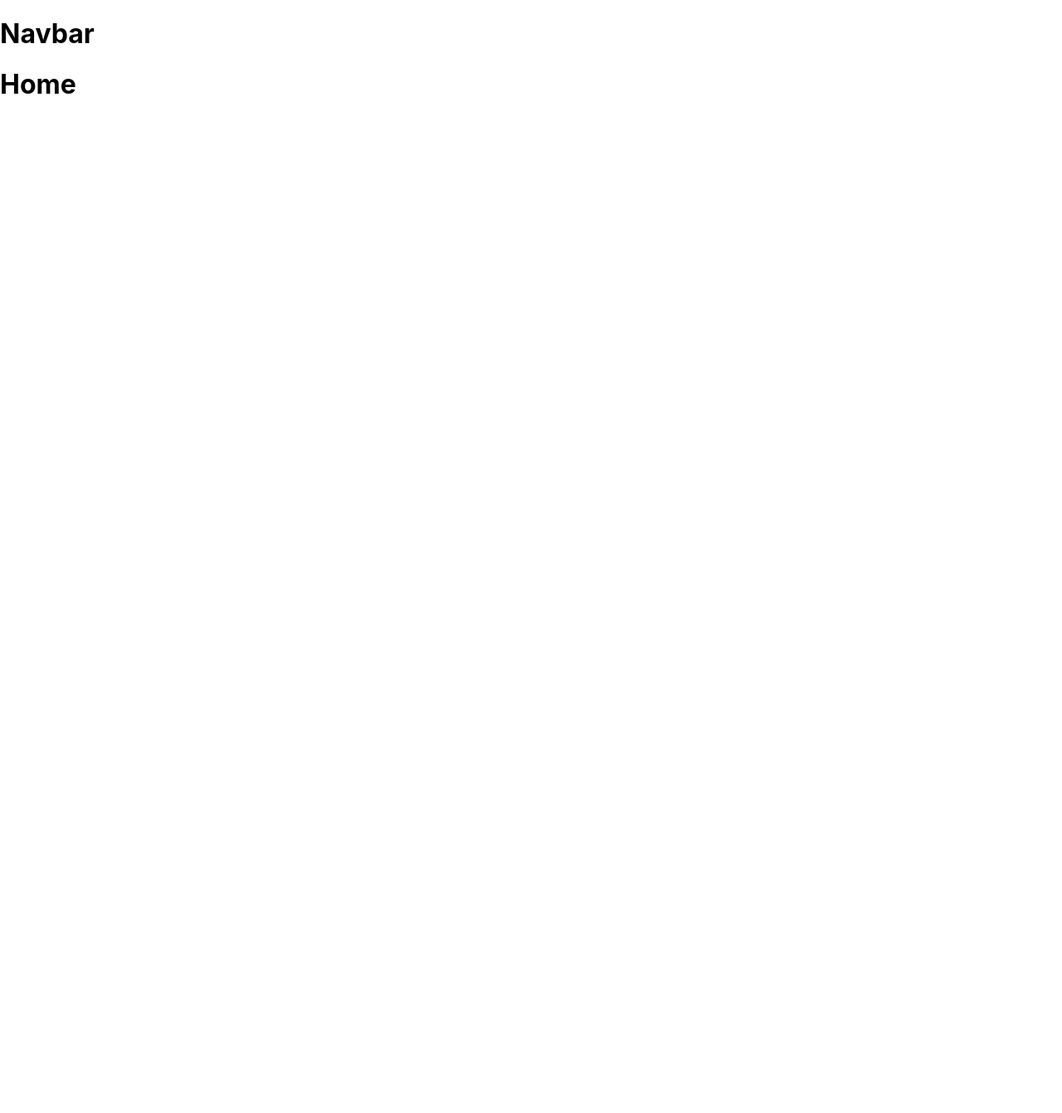
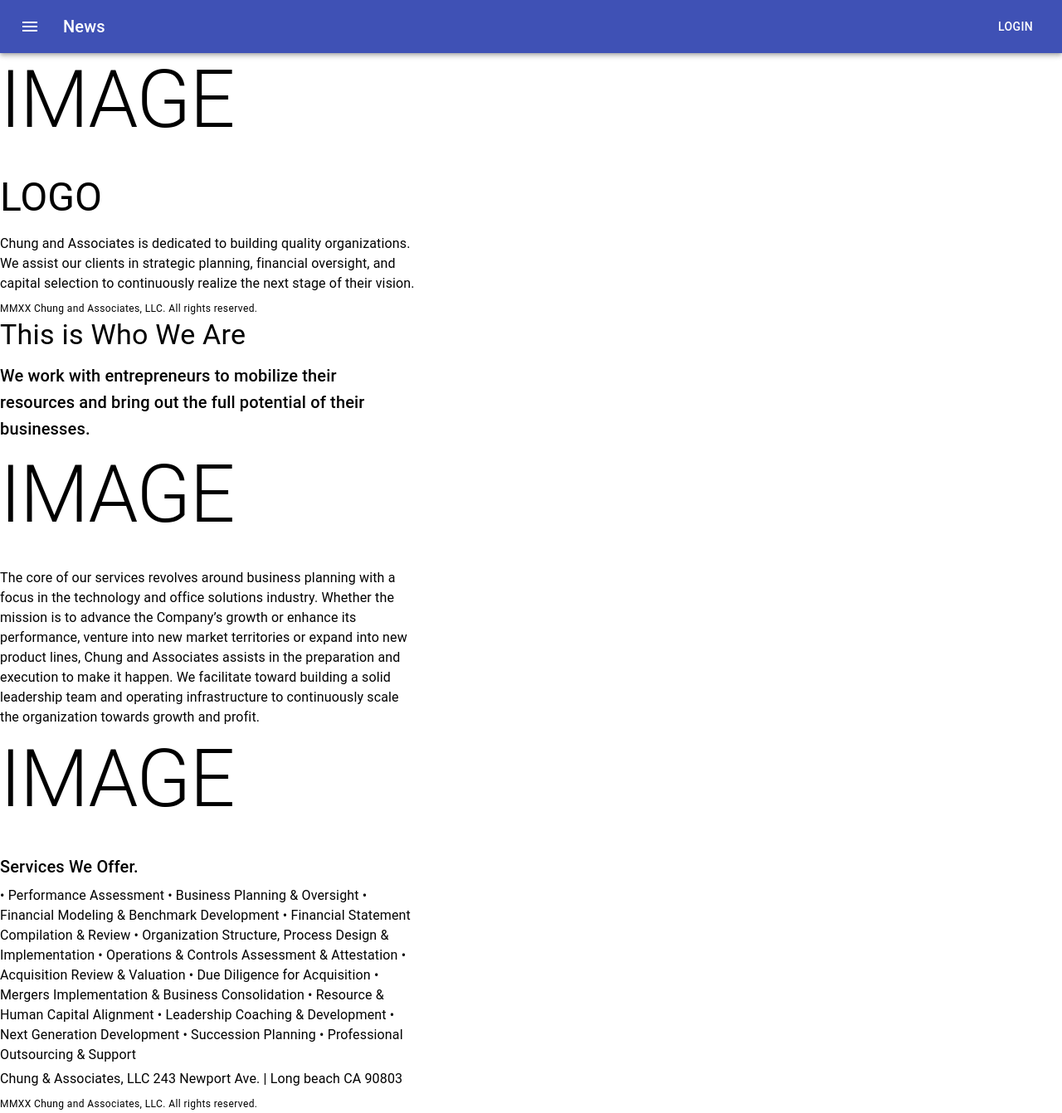
Before and after one commit to IsaacVon/ChungAndAssociates.com, a React (Create React App) app: page / in a window 1280 px wide. Shown: the whole page at 83% size. Before the commit the page ends 800 px from the top, so only its background shows below. Built offline with nearby package versions, Linux system fonts and the light colour scheme.

Commit message:
Initial commit for pages and components

```diff
--- a/package.json
+++ b/package.json
@@ -3,9 +3,12 @@
   "version": "0.1.0",
   "private": true,
   "dependencies": {
+    "@material-ui/core": "^4.11.0",
+    "@material-ui/icons": "^4.9.1",
     "@testing-library/jest-dom": "^4.2.4",
     "@testing-library/react": "^9.5.0",
     "@testing-library/user-event": "^7.2.1",
+    "material-ui": "^0.20.2",
     "react": "^16.13.1",
     "react-dom": "^16.13.1",
     "react-router-dom": "^5.2.0",
--- /dev/null
+++ b/src/components/footer.jsx
@@ -0,0 +1,25 @@
+import React from "react";
+import Typography from "@material-ui/core/Typography";
+import { makeStyles } from "@material-ui/core/styles";
+
+const useStyles = makeStyles({
+  root: {
+    width: "100%",
+    maxWidth: 500,
+  },
+});
+
+export default function Footer() {
+  const classes = useStyles();
+
+  return (
+    <div className={classes.root}>
+      <Typography variant="body1" gutterBottom>
+      Chung & Associates, LLC 243 Newport Ave. | Long beach CA 90803
+      </Typography>
+      <Typography variant="caption" gutterBottom>
+        MMXX Chung and Associates, LLC. All rights reserved.{" "}
+      </Typography>
+    </div>
+  );
+}
--- /dev/null
+++ b/src/components/home/about.jsx
@@ -0,0 +1,40 @@
+import React from "react";
+import Typography from "@material-ui/core/Typography";
+import { makeStyles } from "@material-ui/core/styles";
+
+const useStyles = makeStyles({
+  root: {
+    width: "100%",
+    maxWidth: 500,
+  },
+});
+
+export default function About() {
+  const classes = useStyles();
+
+  return (
+    <div className={classes.root}>
+      <Typography variant="h4" gutterBottom>
+        This is Who We Are
+      </Typography>
+      <Typography variant="h6" gutterBottom>
+        We work with entrepreneurs to mobilize their resources and bring out the
+        full potential of their businesses.
+      </Typography>
+
+      <Typography variant="h1" gutterBottom>
+        IMAGE
+      </Typography>
+      <Typography variant="body1" gutterBottom>
+        The core of our services revolves around business planning with a focus
+        in the technology and office solutions industry. Whether the mission is
+        to advance the Company’s growth or enhance its performance, venture into
+        new market territories or expand into new product lines, Chung and
+        Associates assists in the preparation and execution to make it happen.
+        We facilitate toward building a solid leadership team and operating
+        infrastructure to continuously scale the organization towards growth and
+        profit.{" "}
+      </Typography>
+    </div>
+  );
+}
--- /dev/null
+++ b/src/components/home/main.jsx
@@ -0,0 +1,34 @@
+import React from "react";
+import Typography from "@material-ui/core/Typography";
+import { makeStyles } from "@material-ui/core/styles";
+
+const useStyles = makeStyles({
+  root: {
+    width: "100%",
+    maxWidth: 500,
+  },
+});
+
+export default function Main() {
+  const classes = useStyles();
+
+  return (
+    <div className={classes.root}>
+      <Typography variant="h1" gutterBottom>
+        IMAGE
+      </Typography>{" "}
+      <Typography variant="h3" gutterBottom>
+        LOGO
+      </Typography>
+      <Typography variant="body1" gutterBottom>
+        Chung and Associates is dedicated to building quality organizations. We
+        assist our clients in strategic planning, financial oversight, and
+        capital selection to continuously realize the next stage of their
+        vision.
+      </Typography>
+      <Typography variant="caption" gutterBottom>
+        MMXX Chung and Associates, LLC. All rights reserved.{" "}
+      </Typography>
+    </div>
+  );
+}
--- /dev/null
+++ b/src/components/home/services.jsx
@@ -0,0 +1,28 @@
+import React from "react";
+import Typography from "@material-ui/core/Typography";
+import { makeStyles } from "@material-ui/core/styles";
+
+const useStyles = makeStyles({
+  root: {
+    width: "100%",
+    maxWidth: 500,
+  },
+});
+
+export default function Services() {
+  const classes = useStyles();
+
+  return (
+    <div className={classes.root}>
+      <Typography variant="h1" gutterBottom>
+        IMAGE
+      </Typography>{" "}
+      <Typography variant="h6" gutterBottom>
+      Services We Offer.
+      </Typography>
+      <Typography variant="body1" gutterBottom>
+      • Performance Assessment • Business Planning & Oversight • Financial Modeling & Benchmark Development • Financial Statement Compilation & Review • Organization Structure, Process Design & Implementation • Operations & Controls Assessment & Attestation • Acquisition Review & Valuation • Due Diligence for Acquisition • Mergers Implementation & Business Consolidation • Resource & Human Capital Alignment • Leadership Coaching & Development • Next Generation Development • Succession Planning • Professional Outsourcing & Support
+      </Typography>
+    </div>
+  );
+}
--- a/src/components/navBar.jsx
+++ b/src/components/navBar.jsx
@@ -1,5 +1,40 @@
-import React from "react";
+import React from 'react';
+import { makeStyles } from '@material-ui/core/styles';
+import AppBar from '@material-ui/core/AppBar';
+import Toolbar from '@material-ui/core/Toolbar';
+import Typography from '@material-ui/core/Typography';
+import Button from '@material-ui/core/Button';
+import IconButton from '@material-ui/core/IconButton';
+import MenuIcon from '@material-ui/icons/Menu';
 
-export default function Navbar() {
-  return <h1>Navbar</h1>;
+const useStyles = makeStyles((theme) => ({
+  root: {
+    flexGrow: 1,
+  },
+  menuButton: {
+    marginRight: theme.spacing(2),
+  },
+  title: {
+    flexGrow: 1,
+  },
+}));
+
+export default function ButtonAppBar() {
+  const classes = useStyles();
+
+  return (
+    <div className={classes.root}>
+      <AppBar position="static">
+        <Toolbar>
+          <IconButton edge="start" className={classes.menuButton} color="inherit" aria-label="menu">
+            <MenuIcon />
+          </IconButton>
+          <Typography variant="h6" className={classes.title}>
+            News
+          </Typography>
+          <Button color="inherit">Login</Button>
+        </Toolbar>
+      </AppBar>
+    </div>
+  );
 }
--- a/src/pages/home.jsx
+++ b/src/pages/home.jsx
@@ -1,5 +1,17 @@
 import React from "react";
+import Main from "../components/home/main"
+import About from "../components/home/about"
+import Services from "../components/home/services"
+import Footer from "../components/footer"
 
 export default function Home() {
-  return <h1>Home</h1>;
+  return (
+    <>
+    <Main />
+    <About />
+    <Services />
+    <Footer />
+    </>
+  )
+
 }
```
Also changed, not shown: 1 other file (tests, documents, lock files or other folders).
